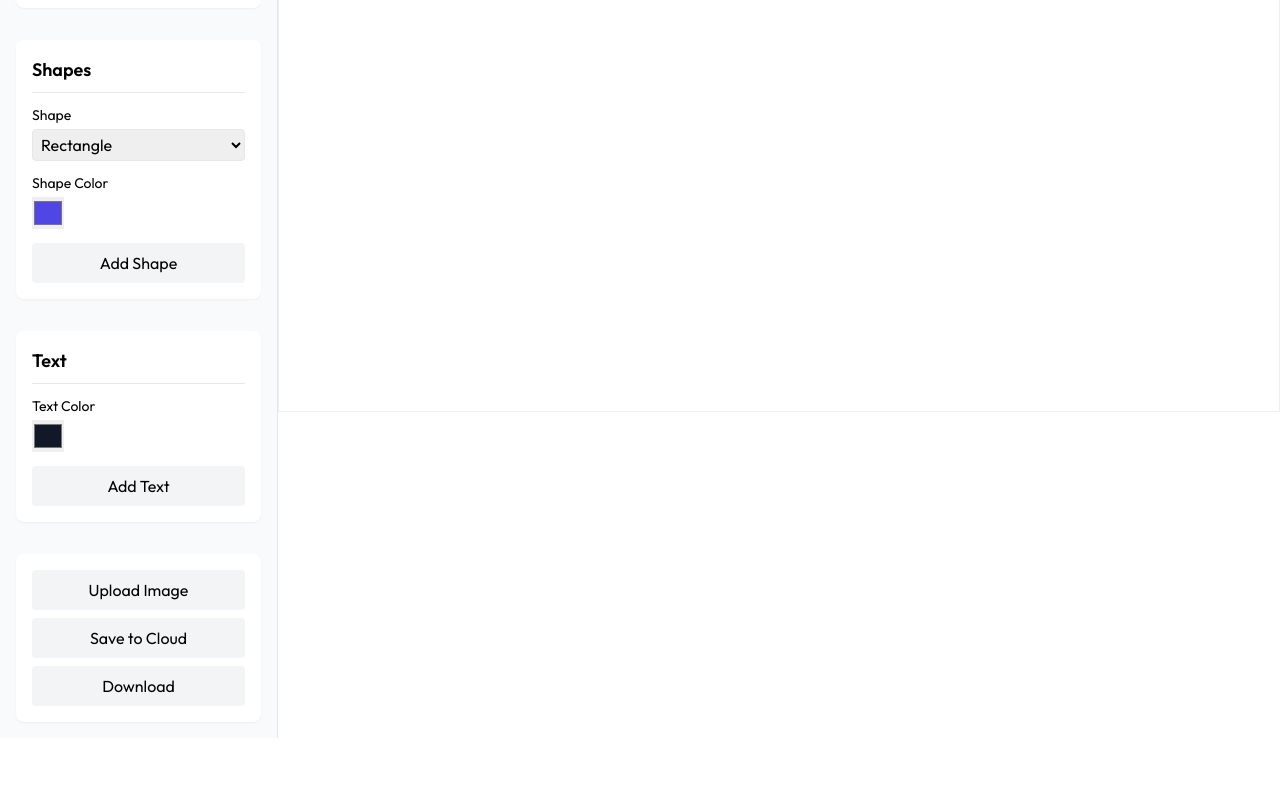
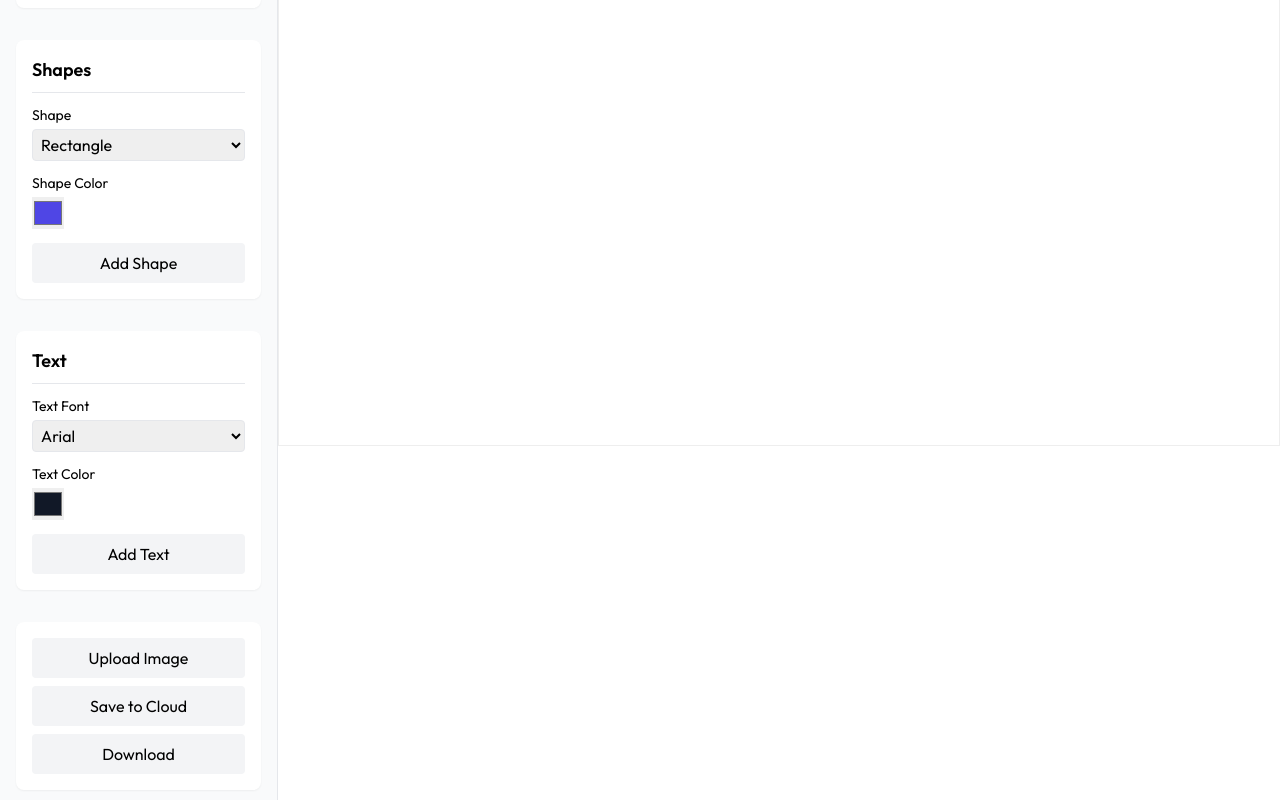
Before and after one commit to piyushchhakuriya/Week-6_final_project, a React (Create React App) app in the folder matty-project/client/: page /editor in a window 1280 px wide. Shown: the part 552-1352 px from the top of the page. Before the commit the page ends 1290 px from the top, so only its background shows below. Built offline with nearby package versions, Linux system fonts and the light colour scheme; a web font is replaced by a local one.

Commit message:
Update CanvasEditor.jsx

```diff
--- a/matty-project/client/src/components/CanvasEditor.jsx
+++ b/matty-project/client/src/components/CanvasEditor.jsx
@@ -1,4 +1,5 @@
 import React, { useRef, useEffect, useState } from "react";
+
 
 function drawPolygon(ctx, x, y, radius, sides, color) {
   ctx.beginPath();
@@ -115,8 +116,9 @@
             drawHandles(ctx, el.x, el.y, w, h);
           }
         }
-      } else if (el.type === "text") {
-        ctx.font = `${el.fontSize || 24}px Arial`;
+      }
+      else if (el.type === "text") {
+  ctx.font = `${el.fontSize || 24}px ${el.fontFamily || "Arial"}`;
   ctx.fillStyle = el.color;
   ctx.fillText(el.text, el.x, el.y + (el.fontSize || 24));
   const boxW = el.w;
@@ -126,7 +128,10 @@
     ctx.strokeRect(el.x - 2, el.y - 2, boxW + 4, boxH + 4);
     drawHandles(ctx, el.x, el.y, boxW, boxH);
   }
-      } else {
+}
+
+
+       else {
         ctx.fillStyle = el.color;
         ctx.strokeStyle = el.color;
         switch (el.type) {
@@ -447,11 +452,13 @@
     saveState([...elements, newElement], lines, designName);
   };
 
+  const [fontFamily, setFontFamily] = useState("Arial");
   const handleAddText = () => {
   if (!canvasRef.current) return;
   const text = prompt("Enter text to add:");
   if (!text) return;
   const ctx = canvasRef.current.getContext("2d");
+  ctx.font = `24px ${fontFamily}`;
   const { w, h, fontSize } = getDefaultSize("text", text, ctx);
   const newText = {
     id: nextId++,
@@ -463,10 +470,12 @@
     w,
     h,
     fontSize,
+    fontFamily, // <-- add this
     rotation: 0,
   };
   saveState([...elements, newText], lines, designName);
 };
+
 
   const handleShapeColorChange = (e) => {
     setShapeColor(e.target.value);
@@ -803,6 +812,42 @@
 
           <div className="bg-white rounded-lg shadow-sm p-4 mb-2">
             <h3 className="font-semibold text-lg mb-3 border-b pb-2">Text</h3>
+
+            <label className="block text-sm mt-2 mb-1">Text Font</label>
+<select
+  className="mb-3 p-1 border rounded w-full"
+  value={fontFamily}
+  onChange={e => {
+    setFontFamily(e.target.value);
+    if (selectedIdx !== null && elements[selectedIdx]?.type === "text") {
+      const newElements = elements.map((el, idx) =>
+        idx === selectedIdx ? { ...el, fontFamily: e.target.value } : el
+      );
+      saveState(newElements, lines, designName);
+    }
+  }}
+>
+  <option value="Arial">Arial</option>
+  <option value="Times New Roman">Times New Roman</option>
+  <option value="Georgia">Georgia</option>
+  <option value="Courier New">Courier New</option>
+  <option value="Comic Sans MS">Comic Sans MS</option>
+  <option value="Verdana">Verdana</option>
+  <option value="Trebuchet MS">Trebuchet MS</option>
+  <option value="Lucida Console">Lucida Console</option>
+  <option value="Impact">Impact</option>
+  <option value="Tahoma">Tahoma</option>
+  <option value="Palatino Linotype">Palatino Linotype</option>
+  <option value="Garamond">Garamond</option>
+  <option value="Brush Script MT">Brush Script MT</option>
+  <option value="Helvetica">Helvetica</option>
+  <option value="Futura">Futura</option>
+  <option value="Gill Sans">Gill Sans</option>
+  <option value="Rockwell">Rockwell</option>
+  <option value="Franklin Gothic Medium">Franklin Gothic Medium</option>
+  <option value="Copperplate">Copperplate</option>
+  <option value="Optima">Optima</option>
+</select>
 <label className="block text-sm mb-1">Text Color</label>
             <input
               type="color"
```
Lines whose indentation alone changed are shown as unchanged.
